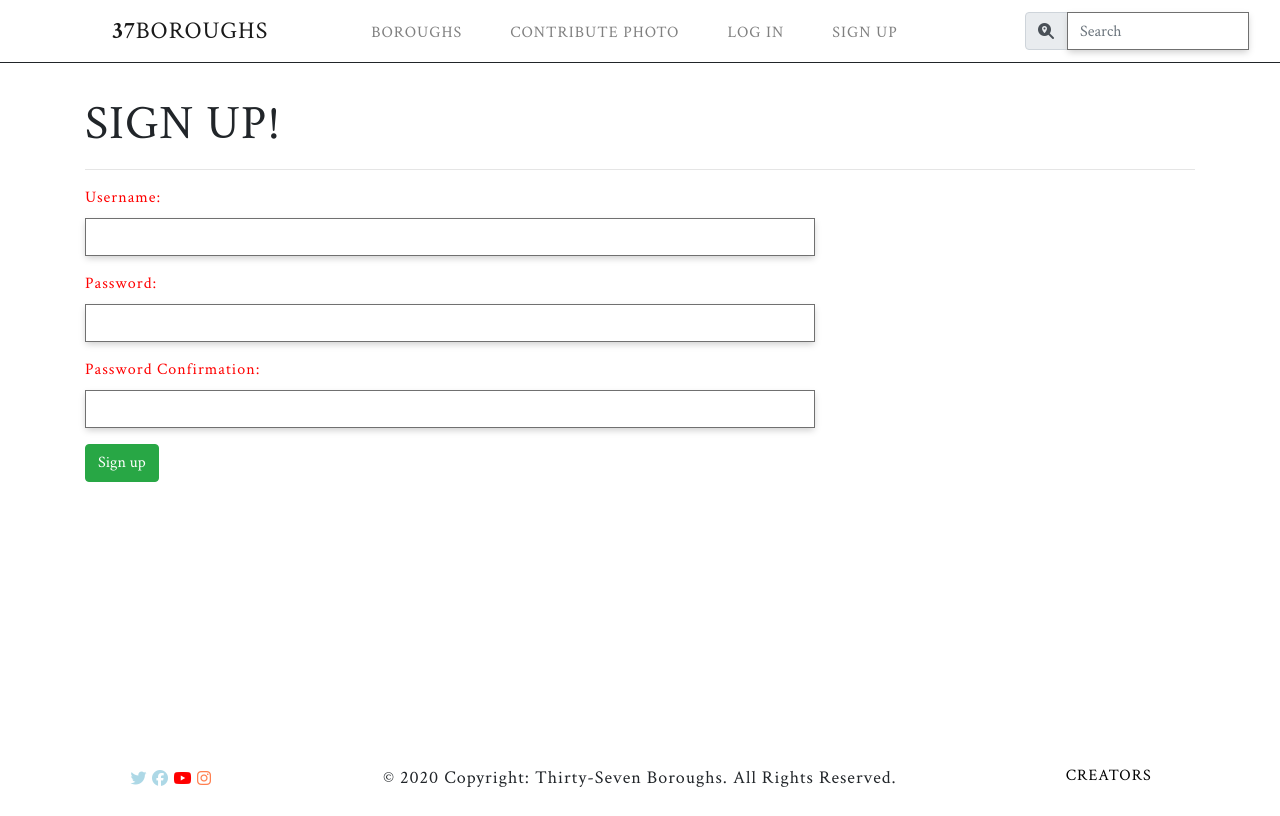
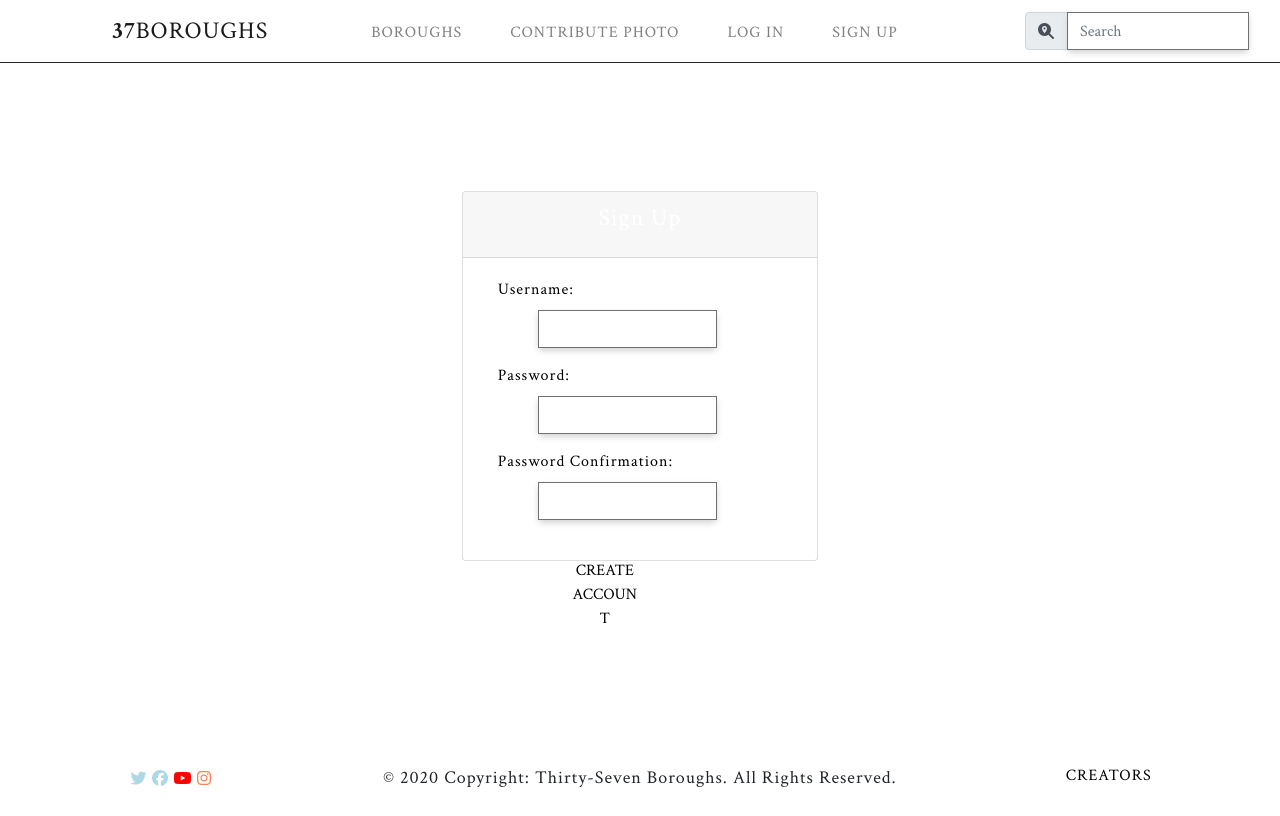
Before and after one commit to chrisbarnes2000/37_Boroughs, a Django app: page /users/signup/ in a window 1280 px wide. Run offline with Django 3.2, Linux system fonts and the light colour scheme; some libraries are stand-ins or nearby versions.

Commit message:
[edit] sign in and login forms

```diff
--- a/static/css/styles.css
+++ b/static/css/styles.css
@@ -103,3 +103,56 @@ img {
 .form-group>.col-sm {
   padding: none;
 }
+
+
+/* Card -> Log in*/
+
+.card{
+    height: 370px;
+    margin-top: auto;
+    margin-bottom: auto;
+    width: 75%;
+}
+.card-header {
+    color: white;
+}
+
+.input-group-prepend span {
+    width: 50px;
+    color: black;
+    border: 0 !important;
+}
+
+input:focus {
+    outline: 0 0 0 0 !important;
+    box-shadow: 0 0 0 0 !important;
+}
+
+.remember {
+    color: white;
+}
+
+.remember input {
+    width: 20px;
+    height: 20px;
+    margin-left: 15px;
+    margin-right: 5px;
+}
+
+.login_btn {
+    color: black;
+    width: 100px;
+}
+
+.login_btn:hover {
+    color: #707070;
+    background-image: white;
+}
+
+.links {
+    color: white;
+}
+
+.links a {
+    margin-left: 4px;
+}
--- a/templates/registration/signup.html
+++ b/templates/registration/signup.html
@@ -1,25 +1,33 @@
 {% extends 'base.html' %}
 
 {% block content %}
-  <h1>Sign Up!</h1>
-  <hr>
-      <div class="row">
-        <div class="col">
-          <form method="post" class="mx-auto">
+<div class="container" style="margin-top: 16vh;">
+  <div class="d-flex justify-content-center h-100">
+    <div class="card" style="width: 33%">
+      <div class="d-flex justify-content-center text-upper card-header">
+        <h4 class="card-title">Sign Up</h4>
+      </div>
+      <div class="card-body">
+        <form method="post">
           {% csrf_token %}
           {% for field in form %}
               {% for error in field.errors %}
                   <p class="text-danger">{{ error }}</p>
               {% endfor %}
-                <div class="form-group row">
+              <div class="form-group d-flex flex-row">
                   <div class="col-8">
-                      <label for="id_{{ field.name }}">{{ field.label|title }}:</label>
-                      <input class="form-control" type="{% if "password" in field.name %}password{% else %}text{% endif %}" name="{{ field.name }}" id="id_{{ field.name }}" required>
+                    <label for="id_{{ field.name }}" style="color: black">{{ field.label|title }}:</label>
+                    <input style="margin-left: 40px" class="form-control" type="{% if "password" in field.name %}password{% else %}text{% endif %}" name="{{ field.name }}" id="id_{{ field.name }}" required>
                   </div>
               </div>
           {% endfor %}
-            <button type="submit" class="btn btn-success">Sign up</button>
+          <div class="form-group d-flex pt-3" style="margin-left: 4.5rem;">
+            <button type="submit" value="Login" class="btn text-uppercase login_btn">Create Account</button>
+          </div>
         </form>
       </div>
     </div>
+  </div>
+</div>
+
 {% endblock %}
```
Also changed, not shown: static/css/authentication-styles.css (added, +67 -0 lines), templates/registration/login.html (+30 -19 lines), static/images/Authentication/Sign-Up.jpg (added), 1 other file. Lines whose indentation alone changed are shown as unchanged.
